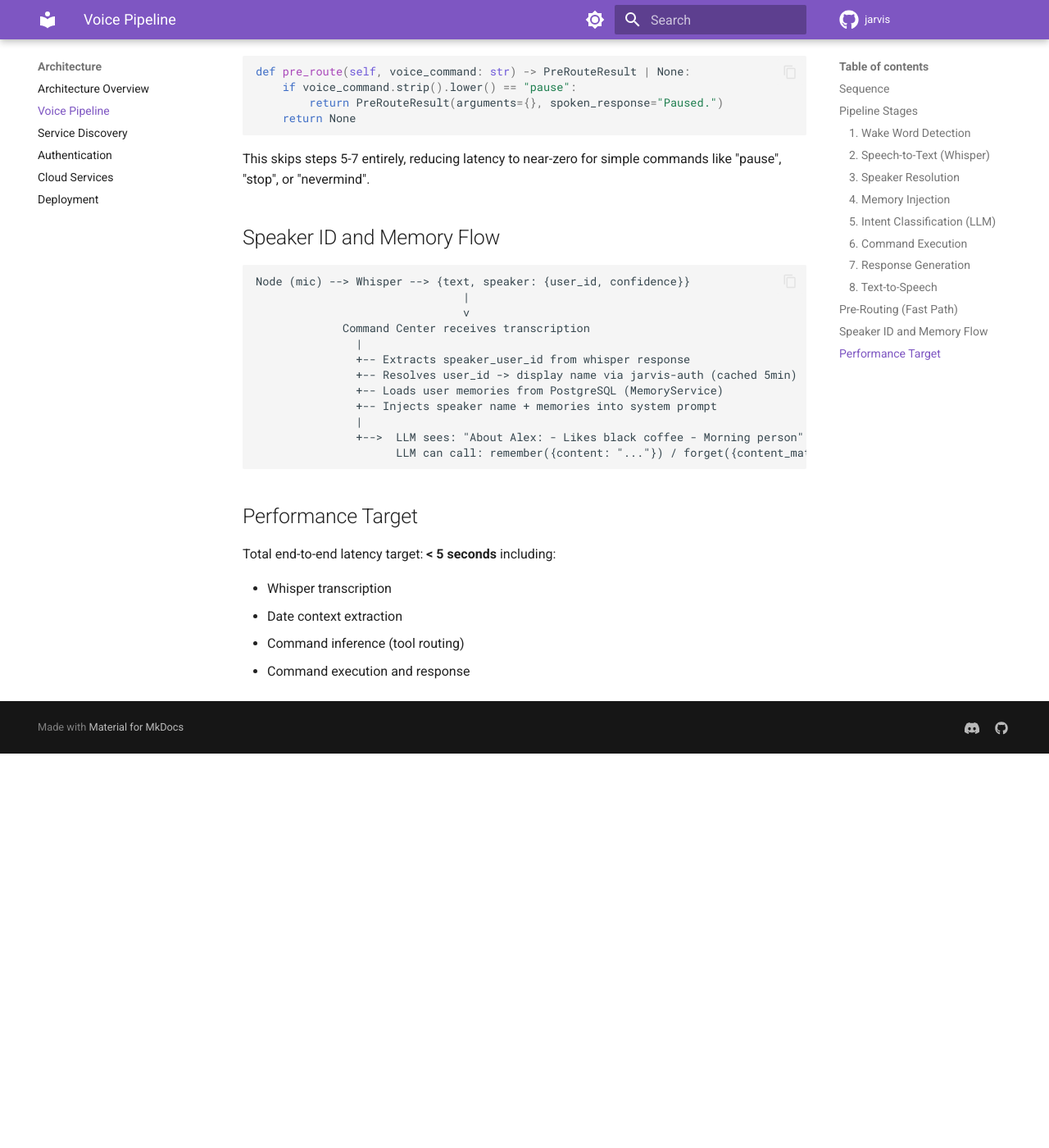
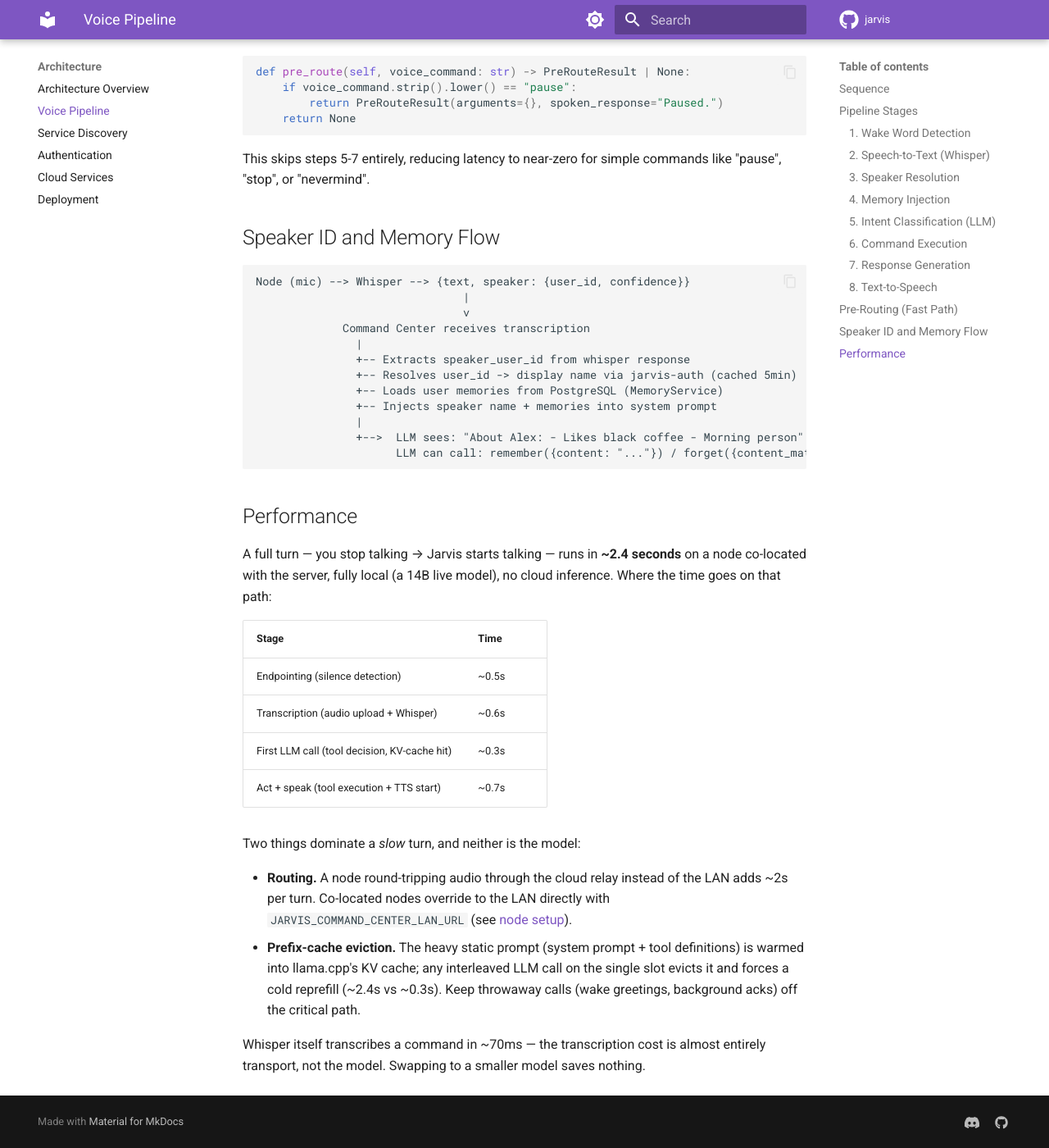
Before and after one commit to alexberardi/jarvis-docs, an MkDocs documentation site: the page built from docs/architecture/voice-pipeline.md, in a window 1280 px wide and 1400 px high, scrolled down 3019 px. Shown: the whole window at 82% size. Built offline with MkDocs 1.6.1 and Material for MkDocs 9.7.7, drawn with Linux system fonts in a browser that asks for light colours; comment, search, counter and statistics services are not loaded; before the commit the page ends 3938 px from its top, so only the background shows below that.

Commit message:
docs: sync voice latency to ~2.4s + LAN override (node v0.1.152) (#169)
- voice-pipeline: replace the stale "< 5s target" with the measured ~2.4s
  co-located breakdown; call out that routing + prefix-cache eviction dominate
  a slow turn, not the model (Whisper is ~70ms).
- node-setup: document the JARVIS_<SERVICE>_LAN_URL escape hatch — the single
  biggest voice-latency lever for a node co-located with the server.

Co-authored-by: alexberardi <20495284+alexberardi@users.noreply.github.com>
Co-authored-by: Claude Opus 4.8 (1M context) <noreply@anthropic.com>

````diff
--- a/docs/architecture/voice-pipeline.md
+++ b/docs/architecture/voice-pipeline.md
@@ -130,11 +130,20 @@ Node (mic) --> Whisper --> {text, speaker: {user_id, confidence}}
                      LLM can call: remember({content: "..."}) / forget({content_match: "..."})
 ```
 
-## Performance Target
+## Performance
 
-Total end-to-end latency target: **< 5 seconds** including:
+A full turn — you stop talking → Jarvis starts talking — runs in **~2.4 seconds** on a node co-located with the server, fully local (a 14B live model), no cloud inference. Where the time goes on that path:
 
-- Whisper transcription
-- Date context extraction
-- Command inference (tool routing)
-- Command execution and response
+| Stage | Time |
+|-------|------|
+| Endpointing (silence detection) | ~0.5s |
+| Transcription (audio upload + Whisper) | ~0.6s |
+| First LLM call (tool decision, KV-cache hit) | ~0.3s |
+| Act + speak (tool execution + TTS start) | ~0.7s |
+
+Two things dominate a *slow* turn, and neither is the model:
+
+- **Routing.** A node round-tripping audio through the cloud relay instead of the LAN adds ~2s per turn. Co-located nodes override to the LAN directly with `JARVIS_COMMAND_CENTER_LAN_URL` (see [node setup](../clients/node-setup.md)).
+- **Prefix-cache eviction.** The heavy static prompt (system prompt + tool definitions) is warmed into llama.cpp's KV cache; any interleaved LLM call on the single slot evicts it and forces a cold reprefill (~2.4s vs ~0.3s). Keep throwaway calls (wake greetings, background acks) off the critical path.
+
+Whisper itself transcribes a command in ~70ms — the transcription cost is almost entirely transport, not the model. Swapping to a smaller model saves nothing.
````
Also changed, not shown: docs/clients/node-setup.md (+13 -0 lines).
